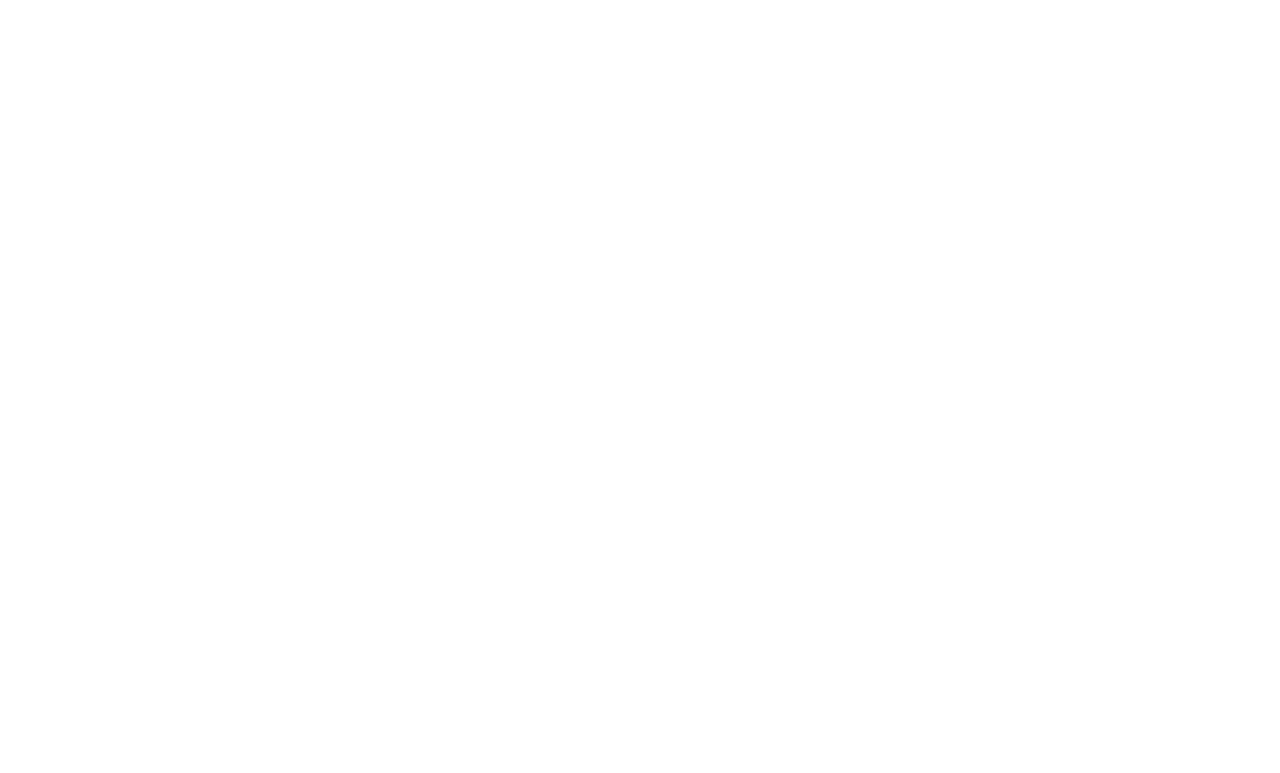
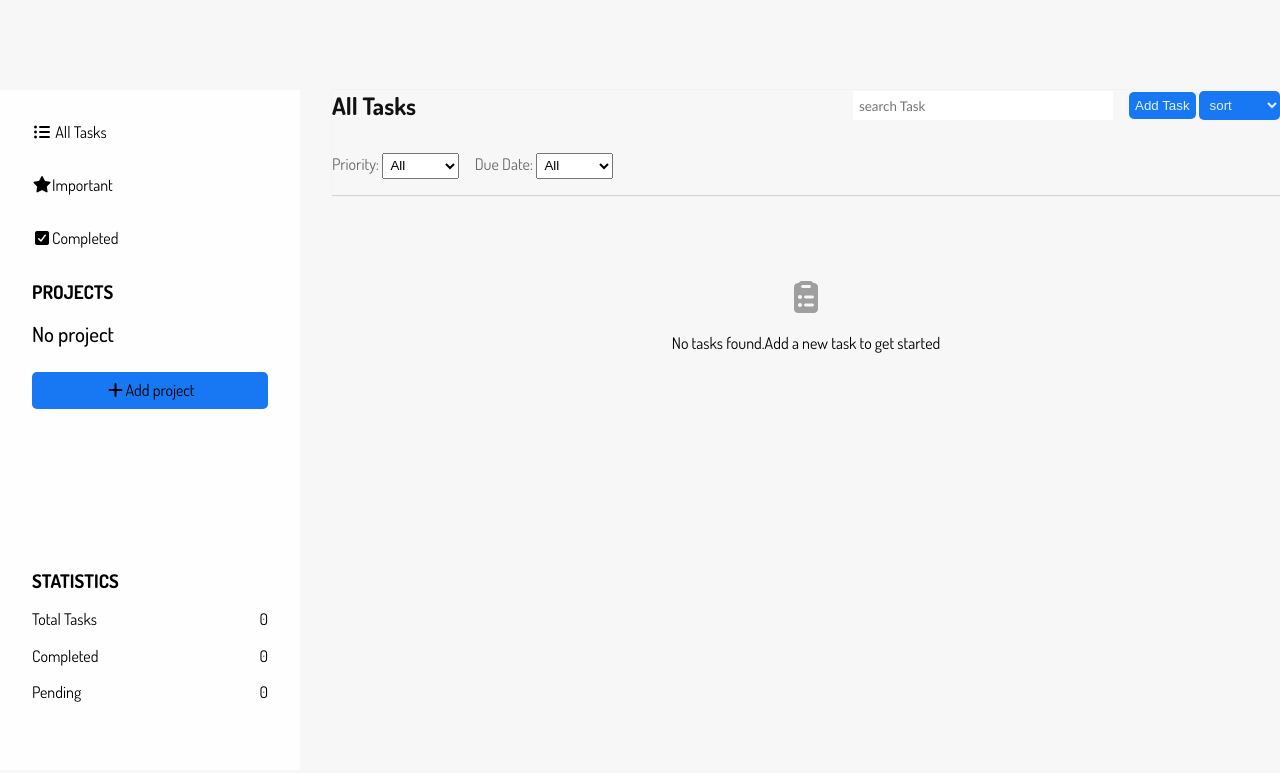
Before and after one commit to Donabest/Task-Manager-V2, a website built with Parcel: page index.html in a window 1280 px wide. Built offline with nearby package versions, Linux system fonts and the light colour scheme; a web font is replaced by a local one.

Commit message:
initial commit

```diff
--- a/index.html
+++ b/index.html
@@ -1,5 +1,5 @@
 <!DOCTYPE html>
-<html lang="en">
+<html lang="en" data-theme="light">
   <head>
     <meta charset="UTF-8" />
     <meta name="viewport" content="width=device-width, initial-scale=1.0" />
@@ -15,8 +15,88 @@
       referrerpolicy="no-referrer"
     />
     <link rel="stylesheet" href="scss/main.scss" />
-    <script defer type="module" src="src/js/controller.js"></script>
+    <script defer type="module" src="js/controller.js"></script>
     <title>Task Manager V2</title>
   </head>
-  <body></body>
+  <body>
+    <header id="main-header">
+      <div class="sidebar-section">
+        <div class="side-bar">
+          <div class="sidebar-content">
+            <span><i class="fa-solid fa-list-ul"></i> All Tasks</span>
+            <span><i class="fa-solid fa-star"></i>Important</span>
+            <span><i class="fa-solid fa-square-check"></i>Completed</span>
+          </div>
+          <div class="sidebar-project">
+            <h3>PROJECTS</h3>
+            <div class="project-content">
+              <span class="project-msg">No project</span>
+              <div class="project-btn">
+                <span><i class="fa-solid fa-plus"></i>Add project</span>
+              </div>
+            </div>
+          </div>
+          <div class="sidebar-stat">
+            <h3>STATISTICS</h3>
+            <div class="stat-content">
+              <div class="total">Total Tasks <span>0</span></div>
+              <div class="completed">Completed <span>0</span></div>
+              <div class="pending">Pending <span>0</span></div>
+            </div>
+          </div>
+        </div>
+      </div>
+      <div class="header">
+        <div class="nav">
+          <div class="header-task">
+            <div class="logo">
+              <h2>All Tasks</h2>
+            </div>
+            <div class="header-info">
+              <input
+                class="search-input"
+                type="text"
+                placeholder="search Task"
+              />
+              <div class="btn">
+                <button class="btn btn-task">Add Task</button>
+                <select name="tasks">
+                  <option value="">sort</option>
+                  <option value="">option 2</option>
+                  <option value="">option 3</option>
+                </select>
+              </div>
+            </div>
+          </div>
+          <div class="options">
+            <div class="priority">
+              <span class="priority-name">Priority:</span>
+              <select name="All">
+                <option value="All">All</option>
+                <option value="">option 2</option>
+                <option value="">option 3</option>
+              </select>
+            </div>
+            <div class="due-date">
+              <span class="due-name">Due Date:</span>
+              <select name="All">
+                <option value="">All</option>
+                <option value="">option 2</option>
+                <option value="">option 3</option>
+              </select>
+            </div>
+          </div>
+        </div>
+
+        <section id="main-section">
+          <div class="task-msg">
+            <span class="clipboard"
+              ><i class="fa-solid fa-clipboard-list"></i
+            ></span>
+            <span>No tasks found.Add a new task to get started</span>
+          </div>
+        </section>
+      </div>
+    </header>
+  </body>
 </html>
--- a/scss/_base.scss
+++ b/scss/_base.scss
@@ -1,3 +1,149 @@
 @use "sass:color";
 @use "variable" as v;
 @use "component" as c;
+:root {
+  --light-color: #ffffffe2;
+  --dark-color: #111;
+  --primary-color: #1877f2;
+  --font-satck: "Dosis", sans-serif;
+  --dark-ligten: #666666f6;
+  --light-darken: #dddddd3b;
+}
+* {
+  margin: 0;
+  padding: 0;
+  box-sizing: border-box;
+}
+
+body {
+  max-width: 1300px;
+  padding-top: 90px;
+  font-family: var(--font-satck);
+  line-height: 1.3;
+  margin: 0 auto;
+  background: var(--light-darken);
+}
+#main-header {
+  height: 85vh;
+  display: grid;
+  gap: 2rem;
+  grid-template-columns: 2fr 20fr;
+  .header-task {
+    .logo {
+      color: var(--dark-color);
+      font-family: "Dosis", sans-serif;
+    }
+    @extend %flex !optional;
+    justify-content: space-between;
+  }
+  .options {
+    @extend %flex;
+    justify-content: flex-start;
+    padding-top: 2rem;
+    gap: 1rem;
+    color: var(--dark-ligten);
+    select {
+      outline: none;
+      padding: 0.2rem;
+    }
+    option {
+      outline: none;
+      background: var(--dark-ligten);
+      color: var(--light-color);
+    }
+    margin-bottom: 1rem;
+  }
+  .header-info {
+    display: flex;
+    gap: 1rem;
+    .search-input {
+      outline: none;
+      border: none;
+      padding: 0.4rem;
+      width: 260px;
+      font-family: "Gill Sans", "Gill Sans MT", Calibri, "Trebuchet MS",
+        sans-serif;
+    }
+    .btn-task {
+      @extend %btn;
+      color: var(--light-color);
+      background: var(--primary-color);
+    }
+    select {
+      padding: 0.4rem;
+      outline: none;
+      border-radius: 5px;
+      border: none;
+      color: var(--light-color);
+      background: var(--primary-color);
+    }
+    option {
+      outline: none;
+      background: var(--dark-ligten);
+    }
+  }
+  .nav {
+    border-bottom: 0.1px solid #6666663e;
+    box-shadow: 0 0 1px rgba(0, 0, 0, 0.1);
+  }
+}
+.sidebar-section {
+  width: 300px;
+  background: var(--light-color);
+  height: 85vh;
+  .side-bar {
+    padding: 2rem;
+    .sidebar-content {
+      display: flex;
+      flex-direction: column;
+      gap: 2rem;
+      margin-bottom: 2rem;
+    }
+    .sidebar-project {
+      @extend .sidebar-content;
+      .project-msg {
+        font-size: 1.3rem;
+        font-weight: 500;
+      }
+      gap: 1rem;
+      .project-btn {
+        margin-top: 1.5rem;
+        background: var(--primary-color);
+        padding: 0.5rem 1rem;
+        text-align: center;
+        border-radius: 5px;
+      }
+    }
+    .sidebar-stat {
+      @extend .sidebar-content;
+      gap: 1rem;
+      margin-top: 10rem;
+    }
+    .stat-content {
+      gap: 1rem;
+      @extend .sidebar-content;
+      .total {
+        display: flex;
+        justify-content: space-between;
+      }
+      .completed {
+        @extend .total;
+      }
+      .pending {
+        @extend .total;
+      }
+    }
+  }
+}
+#main-section {
+  .task-msg {
+    padding-top: 5rem;
+    @extend %flex;
+    gap: 1rem;
+    flex-direction: column;
+    .clipboard {
+      font-size: 2rem;
+      color: #6666669b;
+    }
+  }
+}
--- a/scss/_component.scss
+++ b/scss/_component.scss
@@ -0,0 +1,16 @@
+%flex {
+  display: flex;
+  align-items: center;
+  justify-content: center;
+  justify-items: center;
+}
+%btn {
+  display: inline-block;
+  padding: 0.4rem;
+  cursor: pointer;
+  border-radius: 5px;
+  border: none;
+  &:hover {
+    opacity: 0.9;
+  }
+}
--- a/scss/_variable.scss
+++ b/scss/_variable.scss
@@ -1,3 +1,8 @@
 $light-color: #fff;
 $dark-color: #111;
 $primary-color: #0046ff;
+
+[data-theme="dark"] {
+  $light-color: #fff;
+  $primary-color: #0046ff;
+}
--- a/src/js/controller.js
+++ /dev/null
@@ -1 +0,0 @@
-console.log("Hello");
```
Also changed, not shown: js/controller.js (added), js/model.js (added), js/view/TaskView.js (added).
